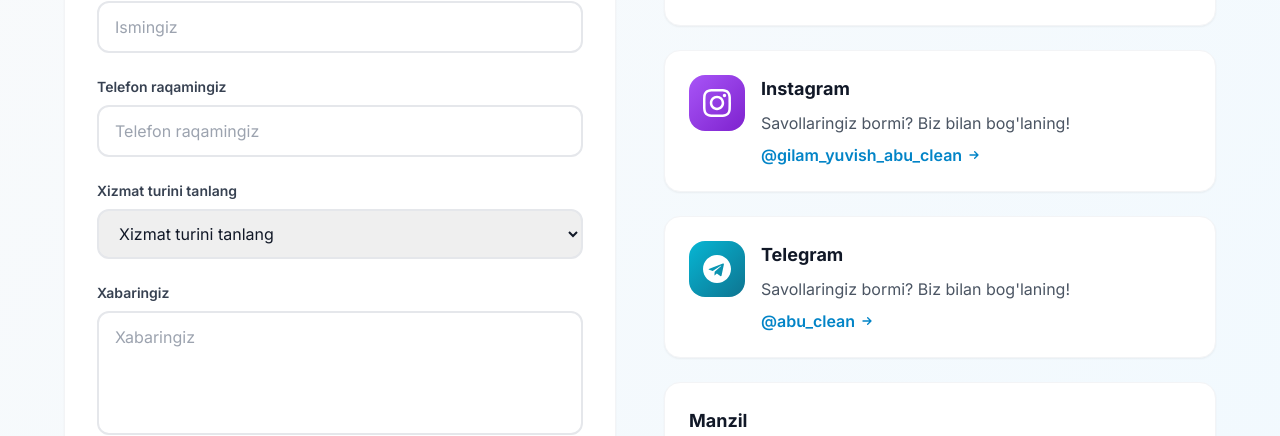
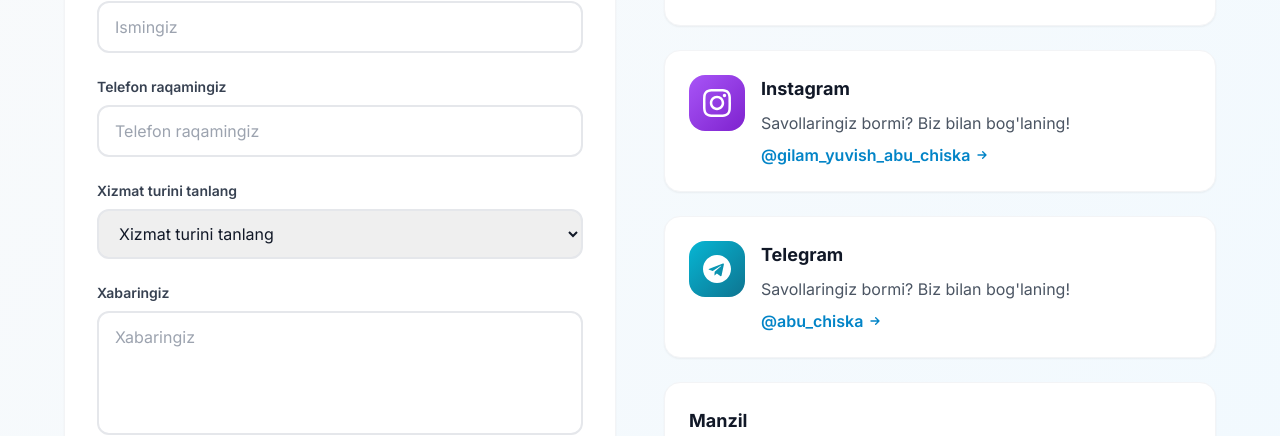
Before and after one commit to bahriddindeveloper96/abu-clean, a Vue app: page / in a window 1280 px wide. Shown: the part 6534-6970 px from the top of the page. Built offline with nearby package versions, Linux system fonts and the light colour scheme.

Commit message:
(cdfmkvfmvkfdgbgbgb)

```diff
--- a/src/components/Contact.vue
+++ b/src/components/Contact.vue
@@ -195,15 +195,15 @@ const contacts = [
   {
     titleKey: 'footer.instagram',
     descKey: 'contact.subtitle',
-    value: '@gilam_yuvish_abu_clean',
-    link: 'https://www.instagram.com/gilam_yuvish_abu_clean',
+    value: '@gilam_yuvish_abu_chiska',
+    link: 'https://www.instagram.com/gilam_yuvish_abu_chiska',
     icon: '<svg fill="currentColor" viewBox="0 0 24 24"><path d="M12 2.163c3.204 0 3.584.012 4.85.07 3.252.148 4.771 1.691 4.919 4.919.058 1.265.069 1.645.069 4.849 0 3.205-.012 3.584-.069 4.849-.149 3.225-1.664 4.771-4.919 4.919-1.266.058-1.644.07-4.85.07-3.204 0-3.584-.012-4.849-.07-3.26-.149-4.771-1.699-4.919-4.92-.058-1.265-.07-1.644-.07-4.849 0-3.204.013-3.583.07-4.849.149-3.227 1.664-4.771 4.919-4.919 1.266-.057 1.645-.069 4.849-.069zm0-2.163c-3.259 0-3.667.014-4.947.072-4.358.2-6.78 2.618-6.98 6.98-.059 1.281-.073 1.689-.073 4.948 0 3.259.014 3.668.072 4.948.2 4.358 2.618 6.78 6.98 6.98 1.281.058 1.689.072 4.948.072 3.259 0 3.668-.014 4.948-.072 4.354-.2 6.782-2.618 6.979-6.98.059-1.28.073-1.689.073-4.948 0-3.259-.014-3.667-.072-4.947-.196-4.354-2.617-6.78-6.979-6.98-1.281-.059-1.69-.073-4.949-.073zm0 5.838c-3.403 0-6.162 2.759-6.162 6.162s2.759 6.163 6.162 6.163 6.162-2.759 6.162-6.163c0-3.403-2.759-6.162-6.162-6.162zm0 10.162c-2.209 0-4-1.79-4-4 0-2.209 1.791-4 4-4s4 1.791 4 4c0 2.21-1.791 4-4 4zm6.406-11.845c-.796 0-1.441.645-1.441 1.44s.645 1.44 1.441 1.44c.795 0 1.439-.645 1.439-1.44s-.644-1.44-1.439-1.44z"/></svg>',
     color: 'bg-gradient-to-br from-purple-500 to-purple-700'
   },
   {
     titleKey: 'footer.telegram',
     descKey: 'contact.subtitle',
-    value: '@abu_clean',
+    value: '@abu_chiska',
     link: 'https://t.me/+998900761996',
     icon: '<svg fill="currentColor" viewBox="0 0 24 24"><path d="M12 0C5.373 0 0 5.373 0 12s5.373 12 12 12 12-5.373 12-12S18.627 0 12 0zm5.894 8.221l-1.97 9.28c-.145.658-.537.818-1.084.508l-3-2.21-1.446 1.394c-.14.18-.357.295-.6.295-.002 0-.003 0-.005 0l.213-3.054 5.56-5.022c.24-.213-.054-.334-.373-.121l-6.869 4.326-2.96-.924c-.64-.203-.658-.64.135-.954l11.566-4.458c.538-.196 1.006.128.832.941z"/></svg>',
     color: 'bg-gradient-to-br from-cyan-500 to-cyan-700'
@@ -213,12 +213,12 @@ const contacts = [
 const socials = [
   {
     icon: '<svg fill="currentColor" viewBox="0 0 24 24"><path d="M24 12.073c0-6.627-5.373-12-12-12s-12 5.373-12 12c0 5.99 4.388 10.954 10.125 11.854v-8.385H7.078v-3.47h3.047V9.43c0-3.007 1.792-4.669 4.533-4.669 1.312 0 2.686.235 2.686.235v2.953H15.83c-1.491 0-1.956.925-1.956 1.874v2.25h3.328l-.532 3.47h-2.796v8.385C19.612 23.027 24 18.062 24 12.073z"/></svg>',
-    link: 'https://www.instagram.com/gilam_yuvish_abu_clean',
+    link: 'https://www.instagram.com/gilam_yuvish_abu_chiska',
     color: 'bg-gradient-to-br from-blue-600 to-blue-800'
   },
   {
     icon: '<svg fill="currentColor" viewBox="0 0 24 24"><path d="M12 2.163c3.204 0 3.584.012 4.85.07 3.252.148 4.771 1.691 4.919 4.919.058 1.265.069 1.645.069 4.849 0 3.205-.012 3.584-.069 4.849-.149 3.225-1.664 4.771-4.919 4.919-1.266.058-1.644.07-4.85.07-3.204 0-3.584-.012-4.849-.07-3.26-.149-4.771-1.699-4.919-4.92-.058-1.265-.07-1.644-.07-4.849 0-3.204.013-3.583.07-4.849.149-3.227 1.664-4.771 4.919-4.919 1.266-.057 1.645-.069 4.849-.069zm0-2.163c-3.259 0-3.667.014-4.947.072-4.358.2-6.78 2.618-6.98 6.98-.059 1.281-.073 1.689-.073 4.948 0 3.259.014 3.668.072 4.948.2 4.358 2.618 6.78 6.98 6.98 1.281.058 1.689.072 4.948.072 3.259 0 3.668-.014 4.948-.072 4.354-.2 6.782-2.618 6.979-6.98.059-1.28.073-1.689.073-4.948 0-3.259-.014-3.667-.072-4.947-.196-4.354-2.617-6.78-6.979-6.98-1.281-.059-1.69-.073-4.949-.073zm0 5.838c-3.403 0-6.162 2.759-6.162 6.162s2.759 6.163 6.162 6.163 6.162-2.759 6.162-6.163c0-3.403-2.759-6.162-6.162-6.162zm0 10.162c-2.209 0-4-1.79-4-4 0-2.209 1.791-4 4-4s4 1.791 4 4c0 2.21-1.791 4-4 4zm6.406-11.845c-.796 0-1.441.645-1.441 1.44s.645 1.44 1.441 1.44c.795 0 1.439-.645 1.439-1.44s-.644-1.44-1.439-1.44z"/></svg>',
-    link: 'https://www.instagram.com/gilam_yuvish_abu_clean',
+    link: 'https://www.instagram.com/gilam_yuvish_abu_chiska',
     color: 'bg-gradient-to-br from-pink-600 to-purple-700'
   },
   {
```
